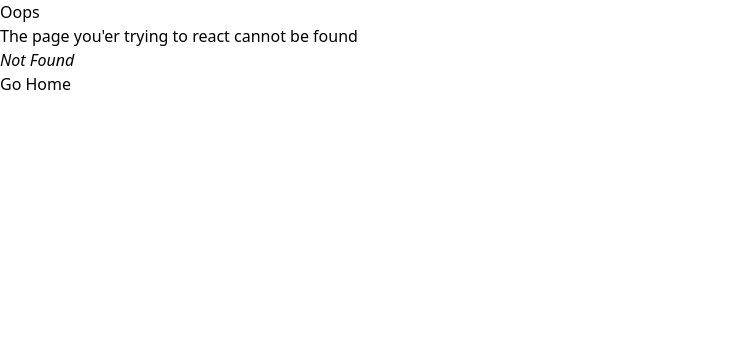
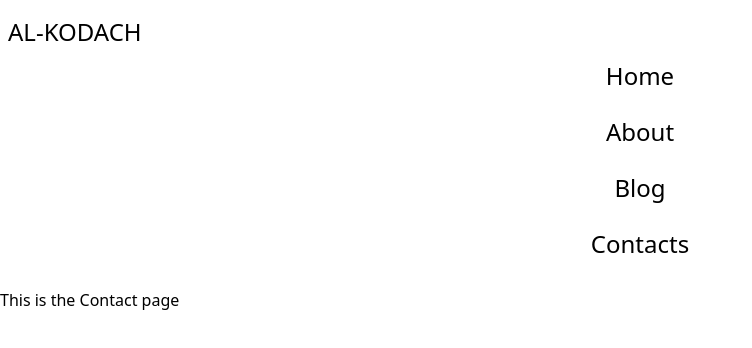
Before and after one commit to Al-Kodach/Kids-ProG, a React (Vite) app: page /contacts in a window 1280 px wide. Before the commit this address had no page. Shown: the top 348 px of the page, without its empty margins (0-752 px from the left). Built offline with nearby package versions, Linux system fonts and the light colour scheme.

Commit message:
Route Contacts

```diff
--- /dev/null
+++ b/src/Contact.jsx
@@ -0,0 +1,6 @@
+export default function Contact() {
+
+  return (
+    <h1>This is the Contact page</h1>
+  )
+}
```
Also changed, not shown: src/main.jsx (+11 -6 lines).
